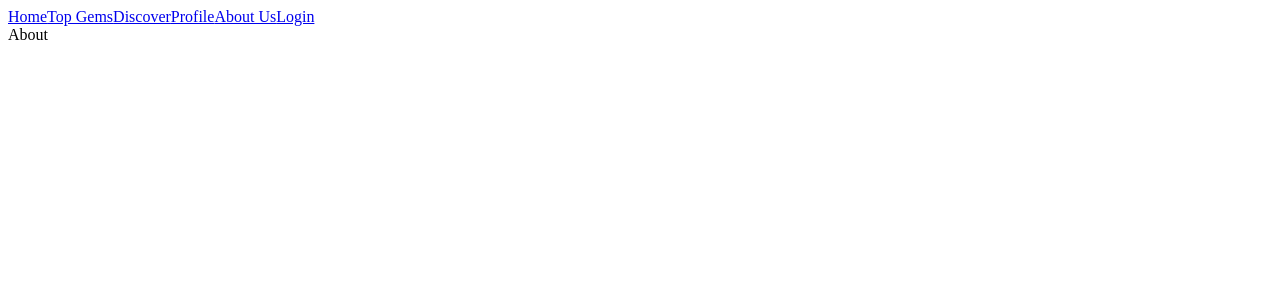
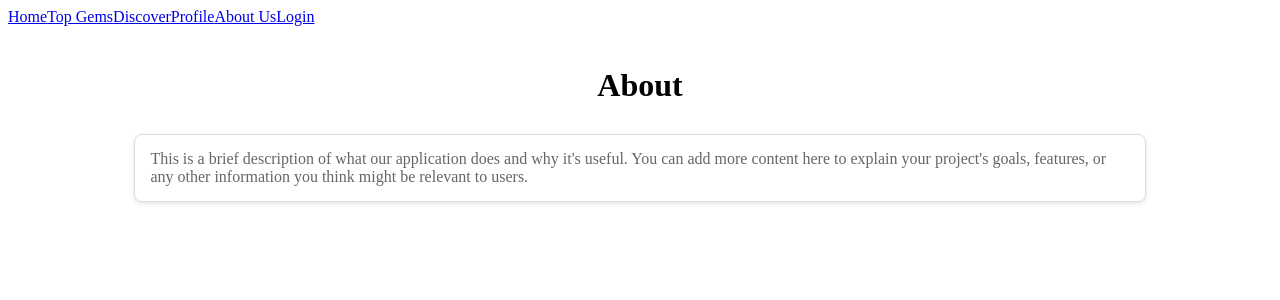
Before and after one commit to MichaelWhiting/HiddenGems, a React (Vite) app: page /about in a window 1280 px wide. Shown: the top 300 px of the page. Built offline with nearby package versions, Linux system fonts and the light colour scheme; no server answers.

Commit message:
styling-jesse

```diff
--- /dev/null
+++ b/src/CSS/About.css
@@ -0,0 +1,25 @@
+/* Reuse existing styles with new class names for About */
+.about-container {
+    margin: auto;
+    width: 80%;
+    padding: 20px;
+  }
+
+  .about-title {
+    text-align: center;
+    margin-bottom: 30px;
+  }
+
+  .about-content {
+    /* Styling for the content similar to gem-cards but adjusted for About page context */
+    border: 1px solid #ddd;
+    border-radius: 8px;
+    padding: 15px;
+    box-shadow: 0 2px 4px rgba(0,0,0,0.1);
+    color: #666; /* Default text color, can be overridden by specific elements */
+  }
+
+  /* If you want specific paragraphs or elements within .about-content to have unique styles, add them here */
+  .about-content p {
+    font-size: 16px; /* Example paragraph styling within about-content */
+  }
--- /dev/null
+++ b/src/CSS/Gems.css
@@ -0,0 +1,44 @@
+.top-gems-container {
+    margin: auto;
+    width: 80%;
+    padding: 20px;
+  }
+
+  .top-gems-title {
+    text-align: center;
+    margin-bottom: 30px;
+  }
+
+  .gems-grid {
+    display: grid;
+    grid-template-columns: repeat(auto-fill, minmax(250px, 1fr));
+    gap: 20px;
+  }
+
+  .gem-card {
+    border: 1px solid #ddd;
+    border-radius: 8px;
+    padding: 15px;
+    box-shadow: 0 2px 4px rgba(0,0,0,0.1);
+  }
+
+  .gem-location {
+    font-size: 20px;
+    color: #333;
+  }
+
+  .gem-description {
+    font-size: 16px;
+    color: #666;
+  }
+  .hyper-link {
+    cursor: pointer;
+    /* Additional styling for the link can go here */
+    text-decoration: none; /* Example: Removes underline from links */
+    color: #007bff; /* Example: Sets default link color */
+  }
+
+  .hyper-link:hover {
+    text-decoration: underline; /* Example: Adds underline on hover */
+    color: #0056b3; /* Example: Changes color on hover */
+  }
--- a/src/pages/About.jsx
+++ b/src/pages/About.jsx
@@ -1,11 +1,17 @@
-import React from 'react'
+import React from 'react';
+import '../CSS/About.css'; // Assuming you have an About.css file for styling this component
 
 function About() {
   return (
-    <div>
-      About
+    <div className="about-container">
+      <h1 className="about-title">About</h1>
+      <p className="about-content">
+        This is a brief description of what our application does and why it's useful.
+        You can add more content here to explain your project's goals,
+        features, or any other information you think might be relevant to users.
+      </p>
     </div>
   )
 }
 
-export default About
+export default About;
--- a/src/pages/TopGems.jsx
+++ b/src/pages/TopGems.jsx
@@ -1,34 +1,38 @@
 import React, { useEffect, useState } from "react";
 import { useNavigate } from "react-router-dom";
-import axios from 'axios'
+import axios from 'axios';
+import "../CSS/Gems.css";
 
 function TopGems() {
   const [gems, setGems] = useState([]);
-  const [ratings, setRatings] = useState([]);
   const navigate = useNavigate();
 
   const gemCards = gems.map((gem, i) => {
     return (
-      <div key={i}>
-        {gem.locationName} {gem.description}
+      <div key={i} className="gem-card">
+        <h2 className="gem-location">{gem.name}</h2>
+        <p className="gem-description">{gem.description}</p>
+        <h3>RATING GOES HERE</h3>
+        <button className="hyper-link" onClick={() => navigate("/details")}>Full Details</button>
       </div>
     )
   });
 
   const fetchData = async () => {
-    const gemRes = await axios.get("/getAllGems")
-    setGems(gemRes.data.gem)
+    const gemRes = await axios.get("/getAllGems");
+    setGems(gemRes.data.gem);
   }
 
   useEffect(() => {
-    fetchData()
+    fetchData();
   }, []);
 
   return (
-    <div>
-      <h1>Top Gems</h1>
-      <div>
+    <div className="top-gems-container">
+      <h1 className="top-gems-title">Top Gems</h1>
+      <div className="gems-grid">
        {gemCards}
+
       </div>
     </div>
   );
```
